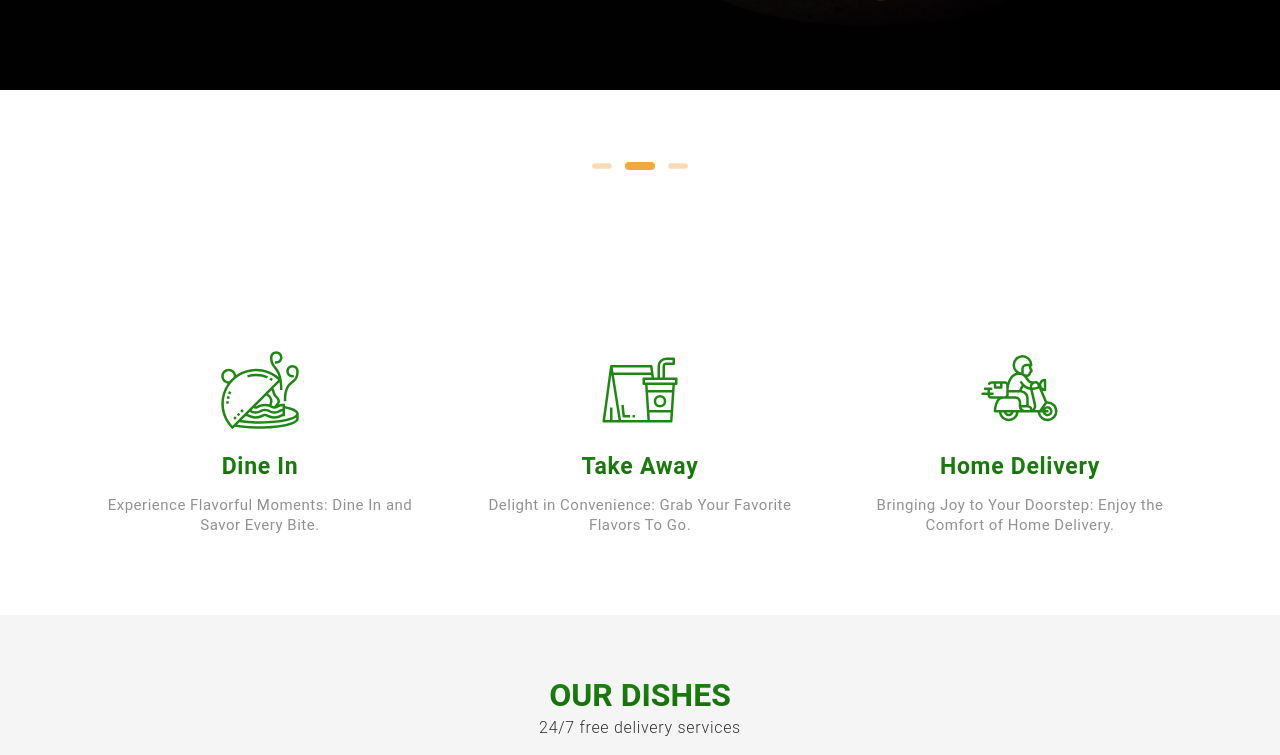
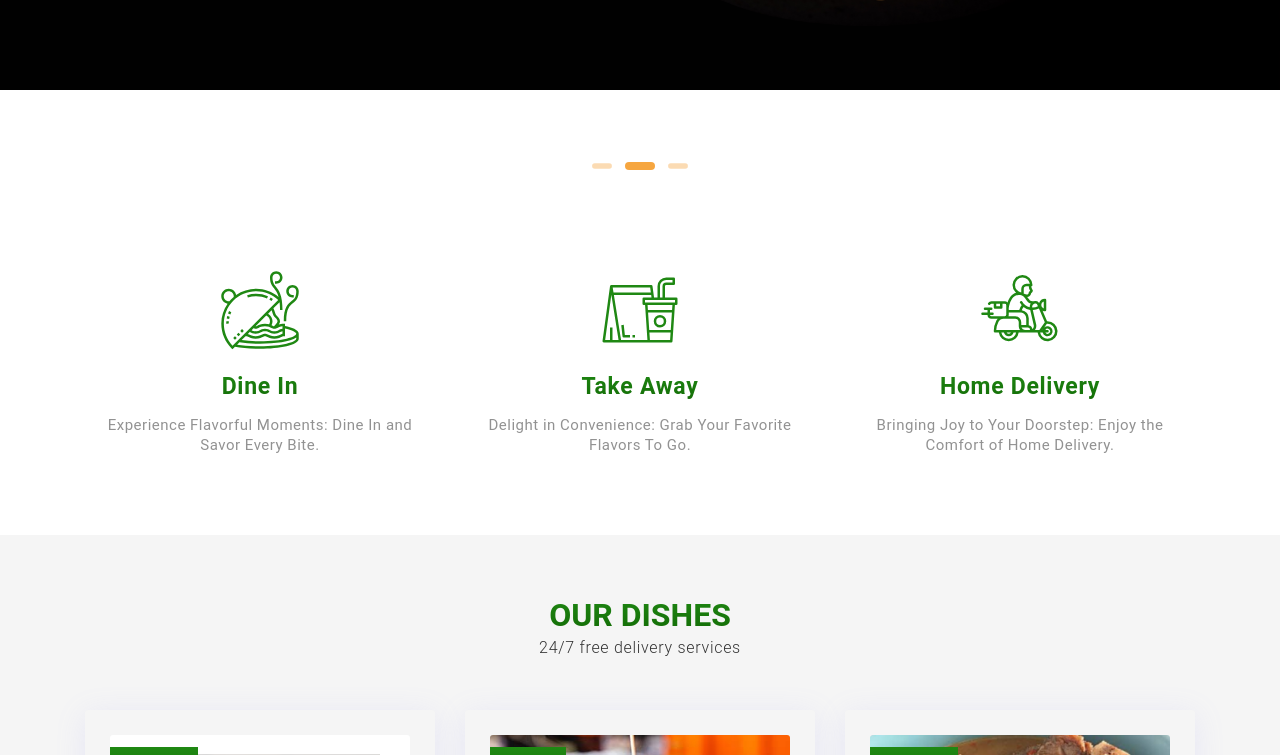
Before and after one commit to savvieSammie/Nelson_client, a plain HTML site: page index.html in a window 1280 px wide. Shown: the part 610-1365 px from the top of the page. Drawn offline with Linux system fonts and the light colour scheme.

Commit message:
fixed the padding between menu

```diff
--- a/assets/stylesheets/style.css
+++ b/assets/stylesheets/style.css
@@ -1532,7 +1532,7 @@ h5 {
 	position: relative;
 	border-radius: 3px;
 	overflow: hidden;
-	padding: 100px 20px 20px 20px;
+	padding: 20px;
 }
 
 .tasty-bites-theme-single-service-card h5{
```
